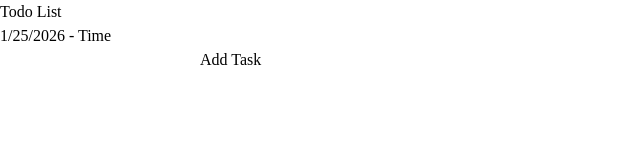
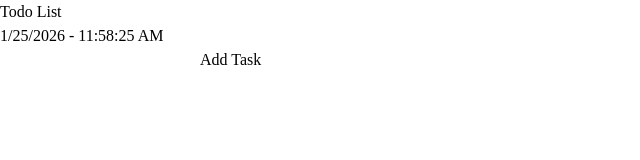
Before and after one commit to nidhi-webdev/react_thapa, a React (Vite) app in the folder project/: page / in a window 1280 px wide. Shown: the top 160 px of the page, without its empty margins (0-640 px from the left). Built offline with nearby package versions, Linux system fonts and the light colour scheme.

Commit message:
Formate Time

```diff
--- a/project/src/projects/Todo/ToDo.jsx
+++ b/project/src/projects/Todo/ToDo.jsx
@@ -26,13 +26,14 @@ const ToDo = () => {
     // Date and Time
     const date = new Date()
     const formateDate = date.toLocaleDateString()
+    const formateTime = date.toLocaleTimeString()
 
 
     return (
         <div className='p-[3%] items-center flex flex-col min-h-screen bg-[linear-gradient(100deg,#001214,#001f29)] overflow-hidden transition-all duration-300 ease-linear'>
             <header className='flex flex-col items-center justify-around  min-h-[25vh]'>
                 <h1 className='font-bold text-2xl text-white'> Todo List </h1>
-                <h2 className="text-white font-[2.4rem]"> {formateDate} - Time </h2>
+                <h2 className="text-white font-[3rem]"> {formateDate} - {formateTime} </h2>
             </header>
             <section className=' '>
                 <form className='flex font-[1.8rem] mx-14 p-3' onSubmit={handleFormSubmit}>
```
